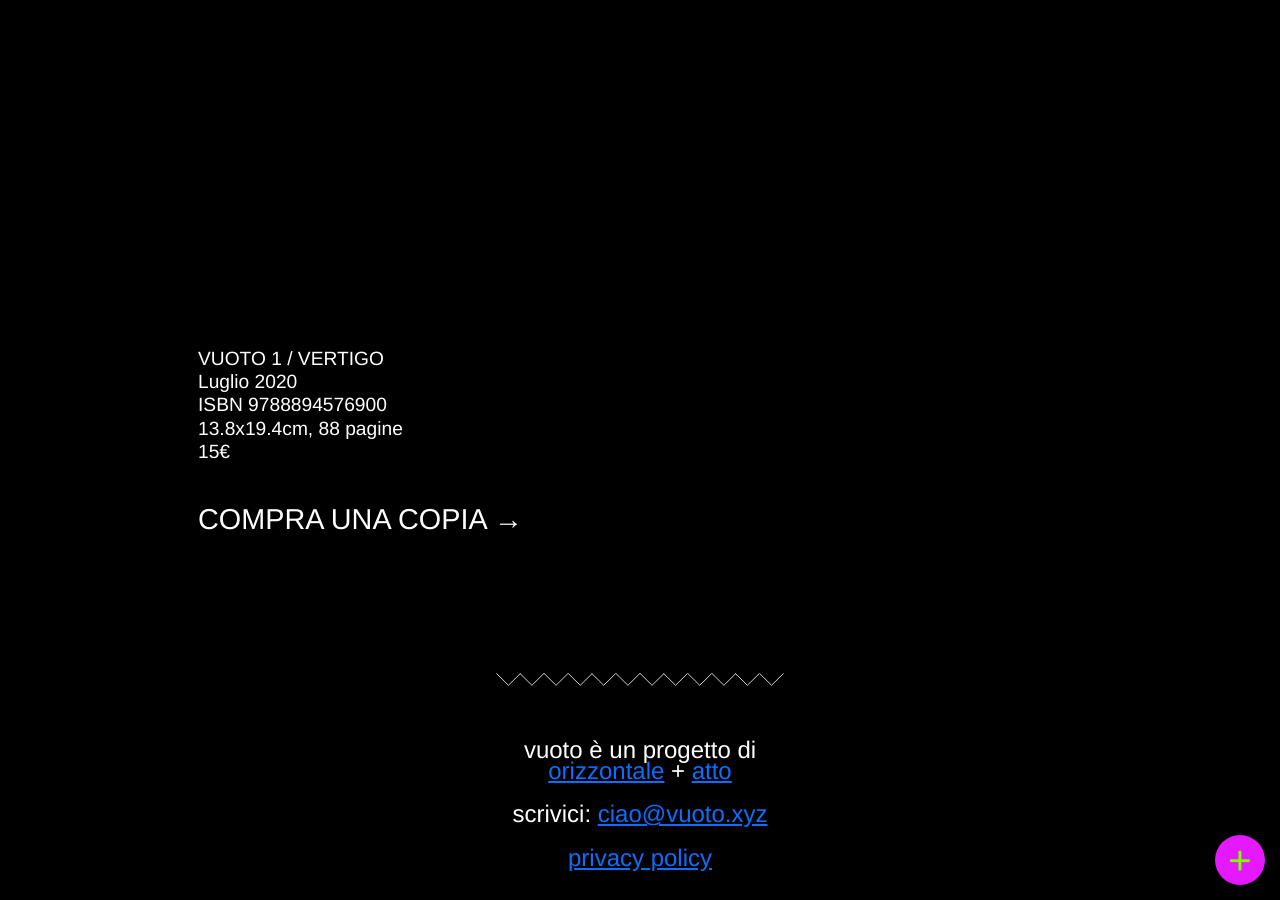
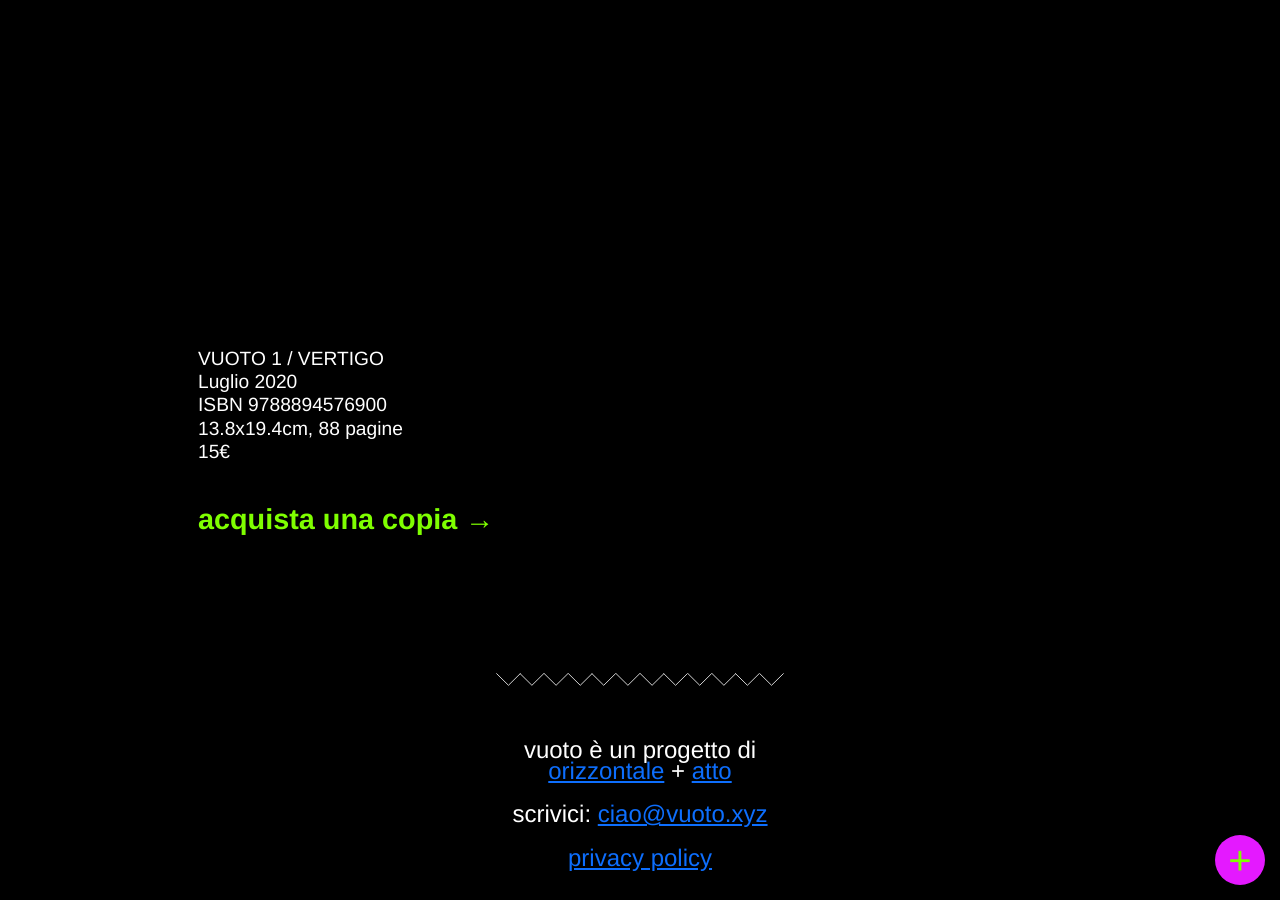
Before and after one commit to jacoping/vuoto-2021, a Jekyll site: the page built from vertigo.md, in a window 1280 px wide and 900 px high, scrolled down 1351 px. Built offline with Jekyll 4.4.1, drawn with Linux system fonts in a browser that asks for light colours; some web fonts are replaced.

Commit message:
graphics

```diff
--- a/_layouts/issues.html
+++ b/_layouts/issues.html
@@ -52,7 +52,7 @@
             <p class="m-0 mb-2" > ISBN {{ page.isbn }} </p>
             <p class="m-0 mb-2" > {{ page.size }} </p>
             <p class="m-0 mb-2" > {{ page.price }} </p>
-            <p class="mt-5"><a class="text-white text-decoration-none j-fs-150em" href="/network">COMPRA UNA COPIA &#8594;</a></p>
+            <p class="mt-5"><a class="text-white text-decoration-none j-fs-150em random-colored j-fw-700" href="/network">acquista una copia &#8594;</a></p>
           </div>
         </div>
 
```
